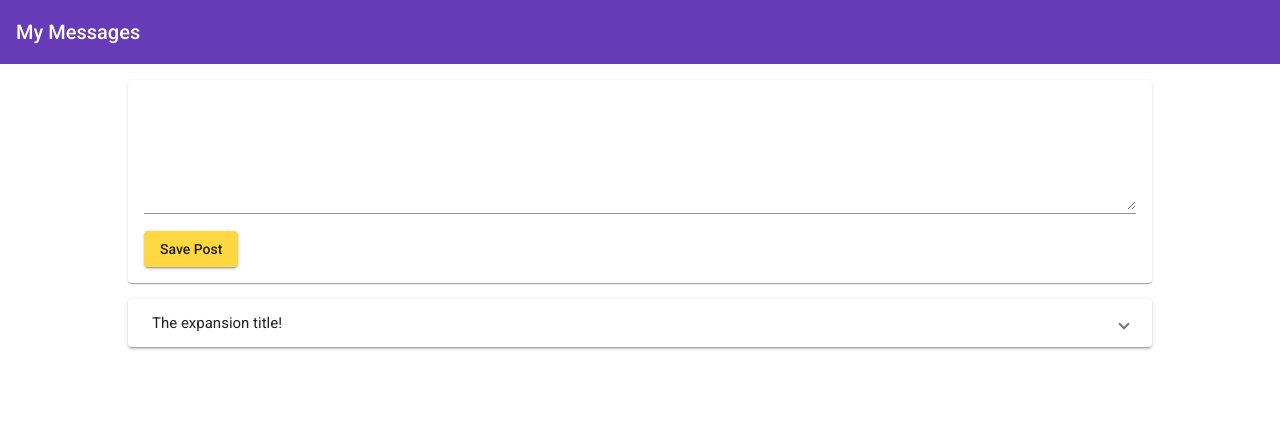
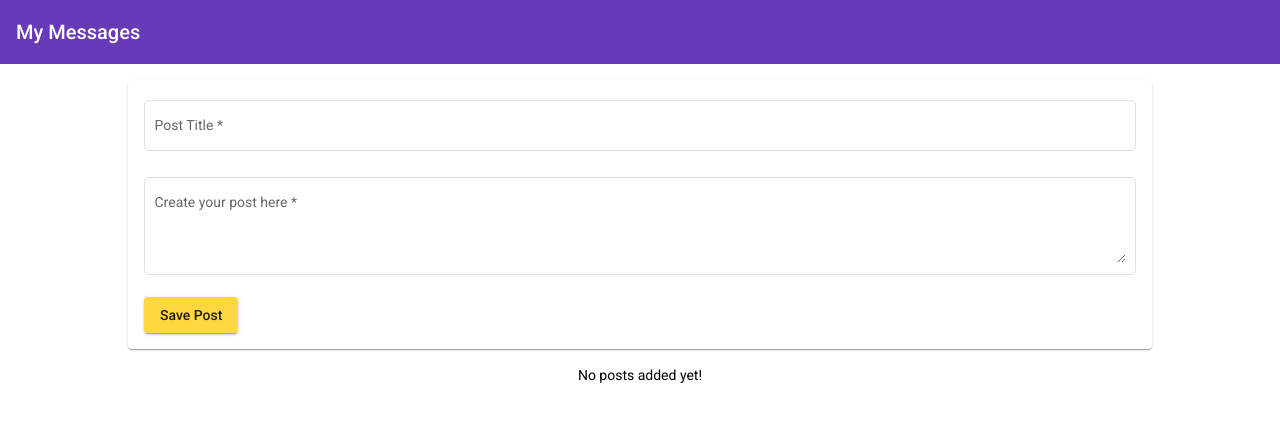
Before and after one commit to Arjun01/mean-course, an Angular app: page / in a window 1280 px wide. Shown: the top 422 px of the page. Built offline with nearby package versions, Linux system fonts and the light colour scheme.

Commit message:
Communication within components using event binding and property binding and also adding post model

```diff
--- a/src/app/app.component.html
+++ b/src/app/app.component.html
@@ -1,5 +1,5 @@
 <app-header></app-header>
 <main>
-  <app-post-create> </app-post-create>
-  <app-post-list></app-post-list>
+  <app-post-create (postCreated)="onPostAdded($event)"> </app-post-create>
+  <app-post-list [posts] = "storedPosts" ></app-post-list>
 </main>
--- a/src/app/app.component.ts
+++ b/src/app/app.component.ts
@@ -1,4 +1,5 @@
 import { Component } from '@angular/core';
+import { Post } from './posts/post.model';
 
 @Component({
   selector: 'app-root',
@@ -6,5 +7,10 @@ import { Component } from '@angular/core';
   styleUrls: ['./app.component.css']
 })
 export class AppComponent {
-  title = 'mean-course';
+ // title = 'mean-course';
+ storedPosts: Post[]= [];
+
+  onPostAdded(post){
+    this.storedPosts.push(post);
+  }
 }
--- a/src/app/posts/post-create/post-create.component.html
+++ b/src/app/posts/post-create/post-create.component.html
@@ -1,9 +1,39 @@
 <mat-card>
-  <mat-form-field>
-    <textarea matInput rows="6" [(ngModel)]="enteredValue"></textarea>
-  </mat-form-field>
-  <button
-  mat-raised-button
-  color="accent"
-   (click) = "onAddPost()">Save Post</button>
+  <form (submit)="onAddPost(postForm)" #postForm="ngForm">
+    <mat-form-field appearance="outline">
+      <mat-label>Post Title</mat-label>
+      <input
+       matInput
+       type="text"
+       name="title"
+       ngModel
+       required
+       minlength="3"
+       #title ="ngModel">
+       <mat-error *ngIf="title.invalid && !title.hasError('required')">
+        Title lenght should be at least 3 characters.
+      </mat-error>
+       <mat-error *ngIf="title.hasError('required')">
+        Title is <strong>required</strong>
+      </mat-error>
+    </mat-form-field>
+    <mat-form-field appearance="outline">
+      <mat-label>Create your post here</mat-label>
+      <textarea
+      matInput
+       rows="4"
+       name="content"
+       ngModel
+       required
+       #content ="ngModel"></textarea>
+       <mat-error *ngIf="content.hasError('required')">
+        Content is <strong>required</strong>
+      </mat-error>
+    </mat-form-field>
+    <button
+    mat-raised-button
+    color="accent"
+     type="submit">Save Post</button>
+  </form>
+
 </mat-card>
--- a/src/app/posts/post-create/post-create.component.ts
+++ b/src/app/posts/post-create/post-create.component.ts
@@ -1,4 +1,7 @@
-import { Component } from '@angular/core';
+import { Component, EventEmitter, Output} from '@angular/core';
+import { Post } from '../post.model';
+import { NgForm } from '@angular/forms';
+import { invalid } from '@angular/compiler/src/render3/view/util';
 
 @Component({
   selector: 'app-post-create',
@@ -7,9 +10,18 @@ import { Component } from '@angular/core';
 })
 
 export class PostCreateComponent{
-  newPost = 'NO CONTENT';
-  enteredValue = '';
-  onAddPost(){
-    this.newPost = this.enteredValue;
+  enteredTitle = '';
+  enteredContent = '';
+  @Output() postCreated = new EventEmitter<Post>();
+  onAddPost(form: NgForm){
+    if(form.invalid){
+      return;
+    }
+   const post: Post ={
+      title: form.value.title,
+      content: form.value.content};
+
+  this.postCreated.emit(post);
   }
+
 }
--- a/src/app/posts/post-list/post-list.component.css
+++ b/src/app/posts/post-list/post-list.component.css
@@ -2,3 +2,7 @@
   display:block;
   margin-top: 1rem;
 }
+
+.info-text{
+  text-align: center;
+}
--- a/src/app/posts/post-list/post-list.component.html
+++ b/src/app/posts/post-list/post-list.component.html
@@ -1,8 +1,9 @@
-<mat-accordion>
-  <mat-expansion-panel>
+<mat-accordion multi="true" *ngIf="posts.length > 0">
+  <mat-expansion-panel *ngFor="let post of posts">
     <mat-expansion-panel-header>
-      The expansion title!
+      {{post.title}}
     </mat-expansion-panel-header>
-    <p>This is the data of expansion panel!</p>
+    <p>{{post.content}}</p>
   </mat-expansion-panel>
 </mat-accordion>
+<p class="info-text mat-body-1" *ngIf="posts.length <= 0">No posts added yet!</p>
--- a/src/app/posts/post-list/post-list.component.ts
+++ b/src/app/posts/post-list/post-list.component.ts
@@ -1,4 +1,6 @@
-import { Component } from '@angular/core';
+import { Component, Input } from '@angular/core';
+import { Post } from '../post.model';
+
 @Component({
   selector: 'app-post-list',
   templateUrl: './post-list.component.html',
@@ -6,10 +8,12 @@ import { Component } from '@angular/core';
 
 })
 export class PostListComponent{
-  posts = [
+ /* posts = [
     {title:"First post", content:"This is the content of the post one!"},
     {title:"Second post", content:"This is the content of the post two!"},
     {title:"Third post", content:"This is the content of the post three!"},
     {title:"Fourth post", content:"This is the content of the post four!"},
-  ]
+  ]*/
+  @Input() posts: Post[] = [];
+
 }
--- /dev/null
+++ b/src/app/posts/post.model.ts
@@ -0,0 +1,4 @@
+export interface Post{
+  title:string,
+  content: string,
+}
```
